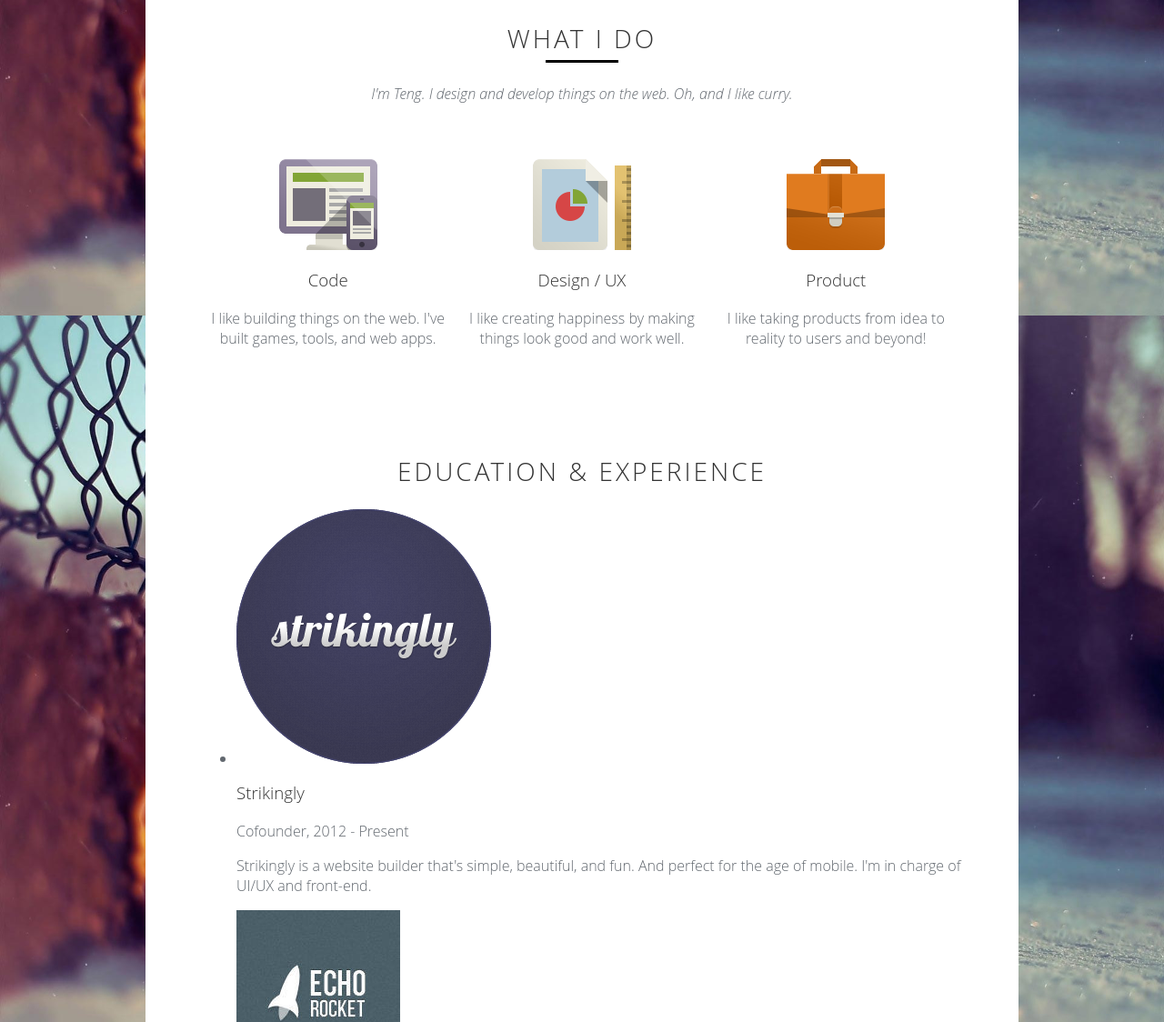
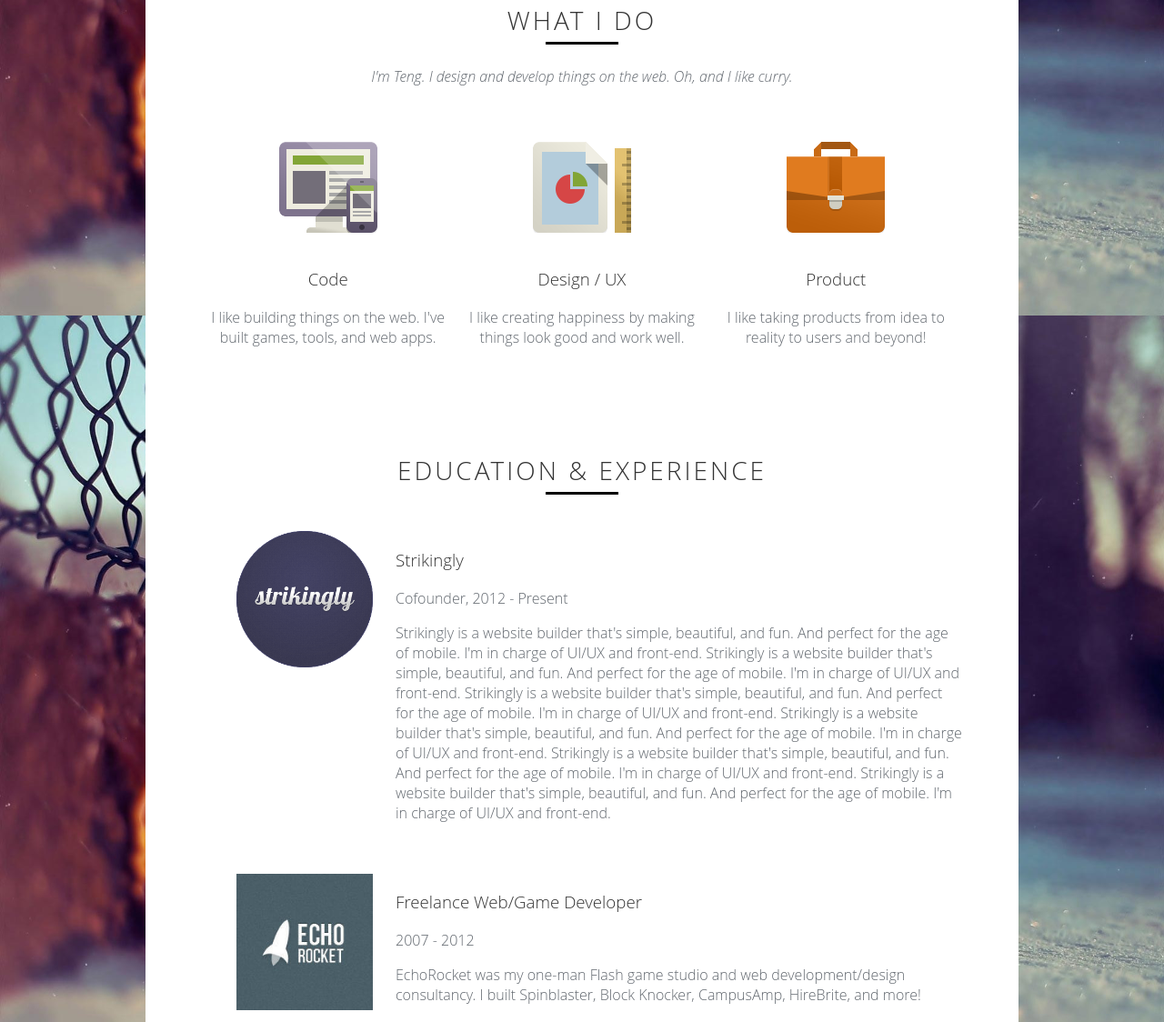
Before and after one commit to baoniu/sike-css0to1-profile, a website: page index.html in a window 1280 px wide. Shown: the part 453-1577 px from the top of the page at 91% size. Drawn offline with Linux system fonts and the light colour scheme; a web font is replaced by a local one.

Commit message:
lesson 3

```diff
--- a/css/main.css
+++ b/css/main.css
@@ -1,3 +1,9 @@
+html{
+    box-sizing: border-box;
+}
+*,*:before,*:after{
+    box-sizing:inherit;
+}
 body {
     font-family: 'Open Sans','helvetica',arial,sans-serif;
     font-weight:300;
@@ -15,12 +21,13 @@ h1,h2,h3,h4,h5,h6{
 	width:960px;
 	margin:0 auto;
 }
-.container .main-header{
+.main-header{
     padding: 1px;
     margin-top:150px;
     background-image:url(../img/banner.jpg);
 }
-.container .main-header .main-header__avatar{
+.main-header__avatar{
+    width: 15%;
     display: block;
     margin:0 auto;
     margin-top:-70px;
@@ -29,11 +36,11 @@ h1,h2,h3,h4,h5,h6{
     border-radius:999px;
     box-shadow: 0 0 2px 1px rgba(0,0,0,0.2);
 }
-.container .main-header h1{
+.main-header h1{
     margin-bottom:20px;
     color:#ffffff;
+    text-align: center;
     text-shadow:0 1px rgba(0,0,0,0.3);
-    text-align: center;
     font-weight:300;
     font-size:50px;
     font-family:'Open Sans','helvetica',arial,sans-serif;
@@ -46,7 +53,7 @@ h1,h2,h3,h4,h5,h6{
 .main-nav ul li{
     list-style:none;
     margin:15px 10px;
-    display: inline-block;
+    display: inline;
 }
 .main-nav ul li a{
     color:#ffffff;
@@ -70,44 +77,73 @@ h1,h2,h3,h4,h5,h6{
     text-transform: uppercase;
     letter-spacing: 3px;
 }
-.whatido header h2:after{
+.info-section header h2:after{
     content: '';
     width:80px;
     margin: 5px auto;
     display: block;
     border-bottom: 3px solid black;
 }
-.info-section .info-section__description{
+.info-section__description{
     font-style: italic;
     margin-bottom:60px;
 }
-.info-section .whatido__skill-list{
-    padding: 1px;
-    overflow:hidden;
-}
-.info-section .whatido__skill-list li{
-    list-style: none;
-    float:left;
-    text-align:center;
-}
-.info-section .whatido__skill-list li h3{
-    margin-top:120px;
-}
-.info-section .whatido__skill-list .whatido__skill--code{
-    background-image: url(../img/skill-code.png);
+.whatido__skill{
+    padding-top:120px;
     background-repeat: no-repeat;
     background-position: center top;
     width:33.333%;
+    float:left;
+    text-align:center;
+    list-style: none;
 }
-.info-section .whatido__skill-list .whatido__skill--design{
+.whatido__skill-list{
+    padding: 1px;
+    /*overflow:hidden;*/
+}
+.whatido__skill-list:after{
+    content:"";
+    display:table;
+    clear:both;
+}
+.whatido__skill--code{
+    background-image: url(../img/skill-code.png);
+
+}
+.whatido__skill--design{
     background-image: url(../img/skill-design.png);
-    background-repeat: no-repeat;
-    background-position: center top;
-    width:33.333%;
 }
-.info-section .whatido__skill-list .whatido__skill--product{
+.whatido__skill--product{
     background-image: url(../img/skill-product.png);
-    background-repeat: no-repeat;
-    background-position: center top;
-    width:33.333%;
 }
+.education-experience__list li{
+    overflow: hidden;
+    list-style: none;
+    margin:40px 0 40px 0;
+}
+.education-experience__list__description{
+    overflow: hidden;
+}
+.education-experience__list img{
+    width: 150px;
+    float:left;
+    margin-right: 25px;
+}
+.photos__list{
+    margin:0 auto;
+    padding:0;
+}
+.photos__list:after{
+    content: '';
+    display: table;
+    clear:both;
+}
+.photos__list li{
+    width:25%;
+    float:left;
+    list-style: none;
+    padding:10px;
+}
+.photos__list li img{
+    width:100%;
+}
--- a/index.html
+++ b/index.html
@@ -77,20 +77,31 @@ See: http://www.sitepoint.com/web-foundations/doctypes/
             <div class="education-experience__list__description">
               <h3>Strikingly</h3>
               <p class="education-experience__title">Cofounder, 2012 - Present</p>
-              <p class="education-experience__description">Strikingly is a website builder that's simple, beautiful, and fun. And perfect for the age of mobile. I'm in charge of UI/UX and front-end.</p>
+              <p class="education-experience__description">
+                Strikingly is a website builder that's simple, beautiful, and fun. And perfect for the age of mobile. I'm in charge of UI/UX and front-end.
+                Strikingly is a website builder that's simple, beautiful, and fun. And perfect for the age of mobile. I'm in charge of UI/UX and front-end.
+                Strikingly is a website builder that's simple, beautiful, and fun. And perfect for the age of mobile. I'm in charge of UI/UX and front-end.
+                Strikingly is a website builder that's simple, beautiful, and fun. And perfect for the age of mobile. I'm in charge of UI/UX and front-end.
+                Strikingly is a website builder that's simple, beautiful, and fun. And perfect for the age of mobile. I'm in charge of UI/UX and front-end.
+                Strikingly is a website builder that's simple, beautiful, and fun. And perfect for the age of mobile. I'm in charge of UI/UX and front-end.
+              </p>
             </div>
           </li>
           <li>
             <img src="img/echo-rocket.jpg" alt="Echo Rocket">
+            <div class="education-experience__list__description">
               <h3>Freelance Web/Game Developer</h3>
               <p class="education-experience__title">2007 - 2012</p>
               <p class="education-experience__description">EchoRocket was my one-man Flash game studio and web development/design consultancy. I built Spinblaster, Block Knocker, CampusAmp, HireBrite, and more!</p>
+            </div>
           </li>
           <li>
             <img src="img/u-of-chicago.jpg" alt="">
+            <div class="education-experience__list__description">
               <h3>University of Chicago</h3>
               <p class="education-experience__title">BA Economics, 2008-2012</p>
               <p class="education-experience__description">Studying the finer points of firms, markets, finance, decision theory, and supply and demand.</p>
+            </div>
           </li>
         </ul>
       </section>
```
Lines whose indentation alone changed are shown as unchanged.
